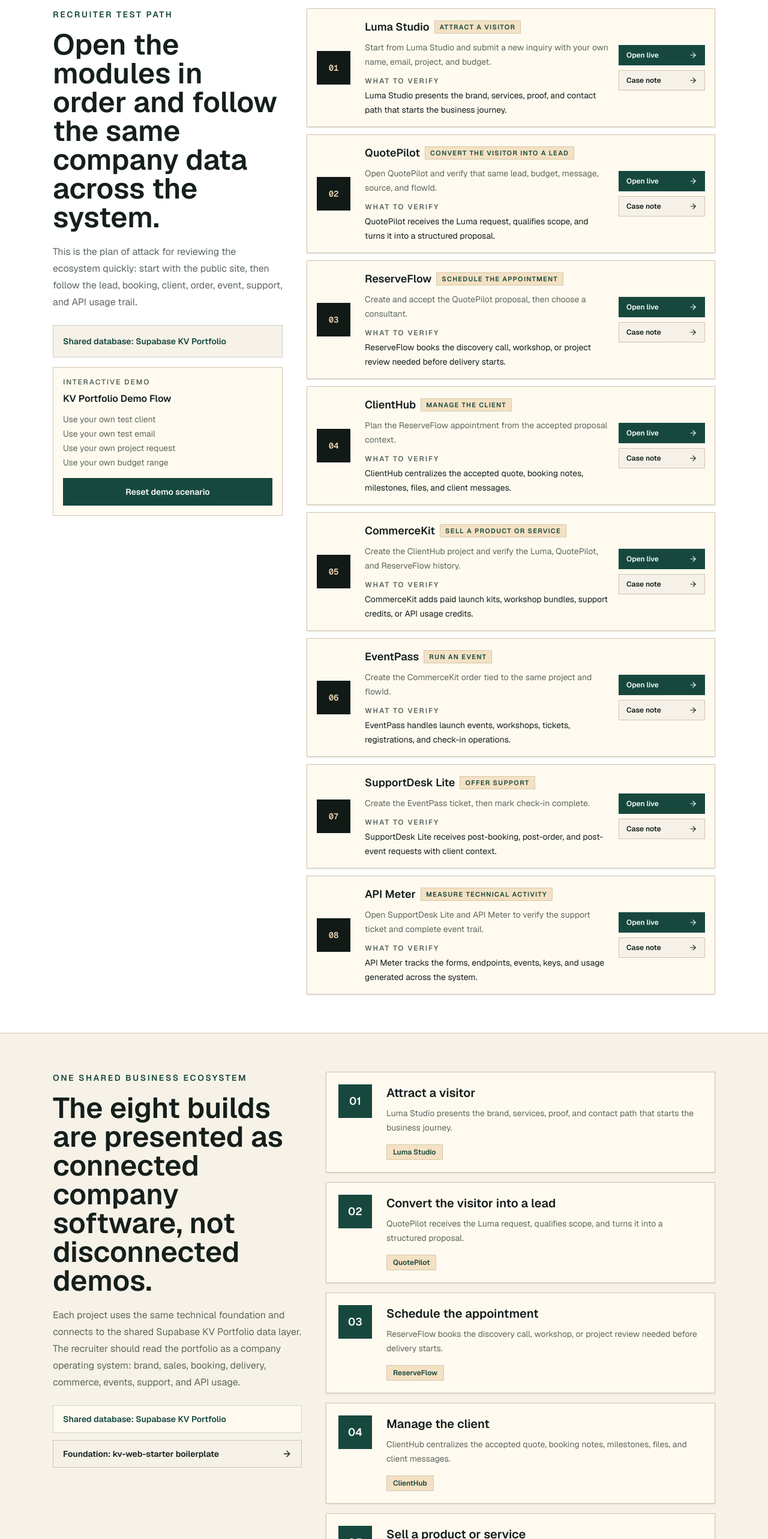
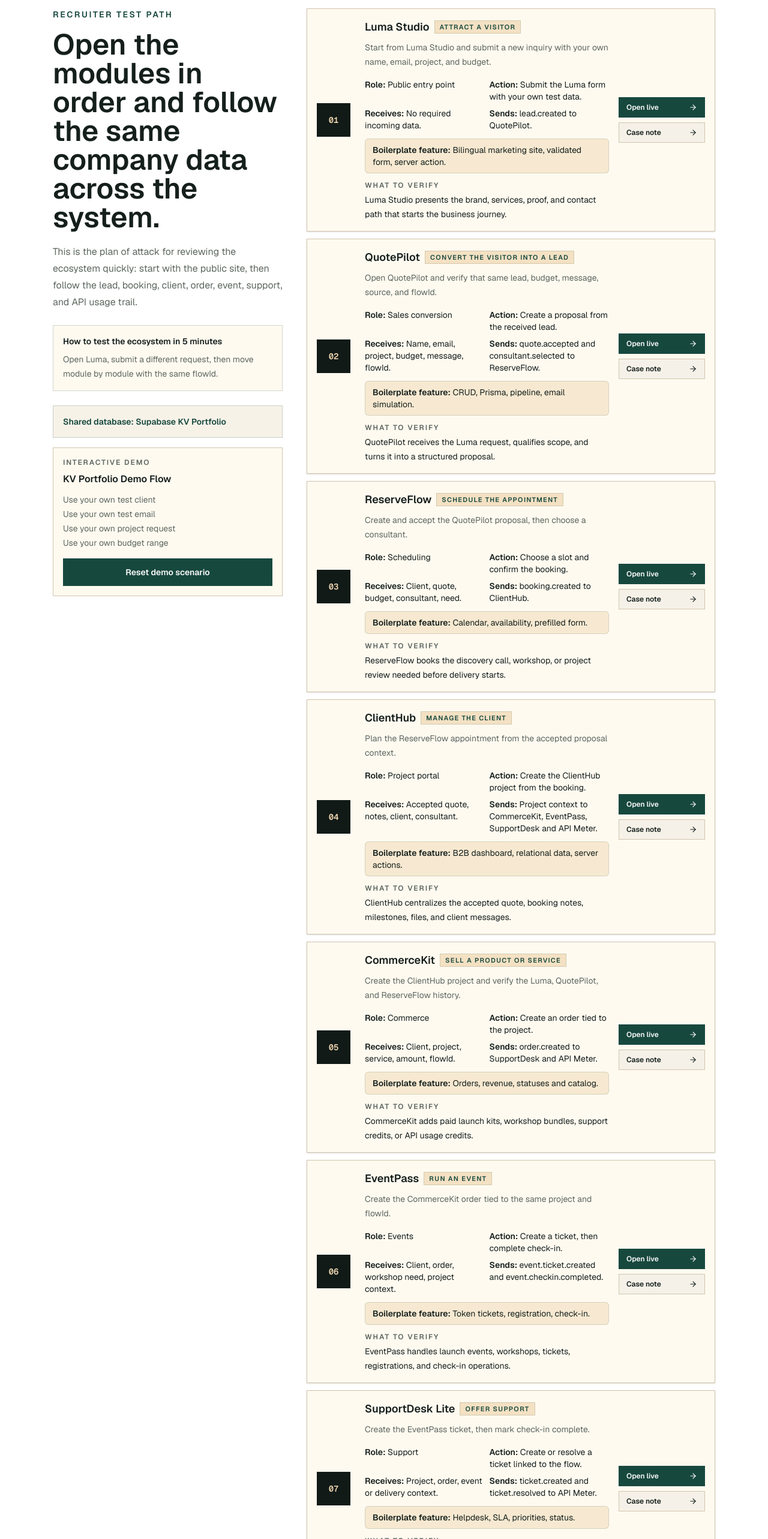
Before and after one commit to kurtisv/dev-portfolio, a Next.js app in the folder apps/web/: page / in a window 1280 px wide. Shown: the part 1280-3846 px from the top of the page at 60% size. Built offline with nearby package versions, Linux system fonts and the light colour scheme; no server answers.

Commit message:
Improve recruiter demo UX

```diff
--- a/apps/web/src/app/page.tsx
+++ b/apps/web/src/app/page.tsx
@@ -122,6 +122,123 @@ export default async function Home() {
       boilerplateSecondary: "Voir le processus",
     },
   }[locale];
+  const stepDetails = locale === "fr"
+    ? [
+        {
+          role: "Porte d'entree publique",
+          action: "Remplir le formulaire Luma avec tes propres infos.",
+          received: "Aucune donnee entrante obligatoire.",
+          sent: "lead.created vers QuotePilot.",
+          boilerplate: "Site vitrine bilingue, formulaire valide, server action.",
+        },
+        {
+          role: "Conversion commerciale",
+          action: "Creer une soumission depuis le lead recu.",
+          received: "Nom, email, projet, budget, message, flowId.",
+          sent: "quote.accepted et consultant.selected vers ReserveFlow.",
+          boilerplate: "CRUD, Prisma, pipeline, simulation email.",
+        },
+        {
+          role: "Planification",
+          action: "Choisir un creneau et confirmer le rendez-vous.",
+          received: "Client, soumission, budget, consultant, besoin.",
+          sent: "booking.created vers ClientHub.",
+          boilerplate: "Calendrier, disponibilites, formulaire pre-rempli.",
+        },
+        {
+          role: "Portail projet",
+          action: "Creer le projet ClientHub depuis le rendez-vous.",
+          received: "Soumission acceptee, notes, client, consultant.",
+          sent: "Projet vers CommerceKit, EventPass, SupportDesk et API Meter.",
+          boilerplate: "Dashboard B2B, donnees relationnelles, actions serveur.",
+        },
+        {
+          role: "Commerce",
+          action: "Creer une commande liee au projet.",
+          received: "Client, projet, service, montant, flowId.",
+          sent: "order.created vers SupportDesk et API Meter.",
+          boilerplate: "Commandes, revenus, statuts et catalogue.",
+        },
+        {
+          role: "Evenementiel",
+          action: "Creer un billet puis marquer le check-in.",
+          received: "Client, commande, besoin atelier, contexte projet.",
+          sent: "event.ticket.created et event.checkin.completed.",
+          boilerplate: "Billets tokenises, inscription, check-in.",
+        },
+        {
+          role: "Support",
+          action: "Creer ou resoudre un ticket lie au parcours.",
+          received: "Contexte projet, commande, evenement ou livraison.",
+          sent: "ticket.created et ticket.resolved vers API Meter.",
+          boilerplate: "Helpdesk, SLA, priorites, statut.",
+        },
+        {
+          role: "Observabilite",
+          action: "Lire les logs et payloads du parcours complet.",
+          received: "Tous les events de l'ecosysteme.",
+          sent: "Mesures visibles pour recruteur.",
+          boilerplate: "Devtool, logs, usage API, monitoring.",
+        },
+      ]
+    : [
+        {
+          role: "Public entry point",
+          action: "Submit the Luma form with your own test data.",
+          received: "No required incoming data.",
+          sent: "lead.created to QuotePilot.",
+          boilerplate: "Bilingual marketing site, validated form, server action.",
+        },
+        {
+          role: "Sales conversion",
+          action: "Create a proposal from the received lead.",
+          received: "Name, email, project, budget, message, flowId.",
+          sent: "quote.accepted and consultant.selected to ReserveFlow.",
+          boilerplate: "CRUD, Prisma, pipeline, email simulation.",
+        },
+        {
+          role: "Scheduling",
+          action: "Choose a slot and confirm the booking.",
+          received: "Client, quote, budget, consultant, need.",
+          sent: "booking.created to ClientHub.",
+          boilerplate: "Calendar, availability, prefilled form.",
+        },
+        {
+          role: "Project portal",
+          action: "Create the ClientHub project from the booking.",
+          received: "Accepted quote, notes, client, consultant.",
+          sent: "Project context to CommerceKit, EventPass, SupportDesk and API Meter.",
+          boilerplate: "B2B dashboard, relational data, server actions.",
+        },
+        {
+          role: "Commerce",
+          action: "Create an order tied to the project.",
+          received: "Client, project, service, amount, flowId.",
+          sent: "order.created to SupportDesk and API Meter.",
+          boilerplate: "Orders, revenue, statuses and catalog.",
+        },
+        {
+          role: "Events",
+          action: "Create a ticket, then complete check-in.",
+          received: "Client, order, workshop need, project context.",
+          sent: "event.ticket.created and event.checkin.completed.",
+          boilerplate: "Token tickets, registration, check-in.",
+        },
+        {
+          role: "Support",
+          action: "Create or resolve a ticket linked to the flow.",
+          received: "Project, order, event or delivery context.",
+          sent: "ticket.created and ticket.resolved to API Meter.",
+          boilerplate: "Helpdesk, SLA, priorities, status.",
+        },
+        {
+          role: "Observability",
+          action: "Read logs and payloads from the full journey.",
+          received: "All ecosystem events.",
+          sent: "Recruiter-visible measurements.",
+          boilerplate: "Devtool, logs, API usage, monitoring.",
+        },
+      ];
 
   return (
     <MarketingPageShell>
@@ -275,6 +392,16 @@ export default async function Home() {
                 <p className="mt-5 leading-7 text-muted-foreground">
                   {signature.testText}
                 </p>
+                <div className="mt-6 border border-primary/20 bg-card p-4">
+                  <p className="text-sm font-semibold">
+                    {locale === "fr" ? "Comment tester l'ecosysteme en 5 minutes" : "How to test the ecosystem in 5 minutes"}
+                  </p>
+                  <p className="mt-2 text-sm leading-6 text-muted-foreground">
+                    {locale === "fr"
+                      ? "Ouvre Luma, soumets une demande differente, puis avance module par module avec le meme flowId."
+                      : "Open Luma, submit a different request, then move module by module with the same flowId."}
+                  </p>
+                </div>
                 <div className="mt-6 border border-primary/20 bg-[#f7f2e8] p-4 text-sm font-semibold text-primary">
                   {ecosystem.database}
                 </div>
@@ -300,10 +427,11 @@ export default async function Home() {
               <div className="grid gap-3">
                 {flow.map((item, index) => {
                   const project = ecosystemProjects.find((entry) => entry.slug === item.projects[0]);
+                  const details = stepDetails[index] ?? stepDetails[0];
                   if (!project) return null;
 
                   return (
-                    <article key={item.step} className="grid gap-4 border border-border bg-card p-4 shadow-sm sm:grid-cols-[4rem_1fr_auto] sm:items-center">
+                    <article key={item.step} className="grid gap-4 border border-border bg-card p-4 shadow-sm lg:grid-cols-[4rem_1fr_auto] lg:items-center">
                       <div className="flex size-14 items-center justify-center bg-[#111a17] font-mono text-sm font-semibold text-[#f0d7b1]">
                         {item.step}
                       </div>
@@ -316,6 +444,15 @@ export default async function Home() {
                         </div>
                         <p className="mt-2 text-sm leading-6 text-muted-foreground">
                           {signature.testSteps[index]}
+                        </p>
+                        <div className="mt-4 grid gap-2 text-sm md:grid-cols-2">
+                          <p><span className="font-semibold">{locale === "fr" ? "Role:" : "Role:"}</span> {details.role}</p>
+                          <p><span className="font-semibold">{locale === "fr" ? "Action:" : "Action:"}</span> {details.action}</p>
+                          <p><span className="font-semibold">{locale === "fr" ? "Recoit:" : "Receives:"}</span> {details.received}</p>
+                          <p><span className="font-semibold">{locale === "fr" ? "Transmet:" : "Sends:"}</span> {details.sent}</p>
+                        </div>
+                        <p className="mt-3 rounded-md border border-primary/15 bg-secondary/50 px-3 py-2 text-sm">
+                          <span className="font-semibold">{locale === "fr" ? "Fonction boilerplate:" : "Boilerplate feature:"}</span> {details.boilerplate}
                         </p>
                         <p className="mt-3 text-xs font-semibold uppercase tracking-[0.16em] text-muted-foreground">
                           {signature.testSignal}
--- a/apps/web/src/lib/dashboard-auth.ts
+++ b/apps/web/src/lib/dashboard-auth.ts
@@ -10,7 +10,12 @@ export async function requireDashboardAccess() {
   const session = await auth();
 
   if (!session?.user?.email) {
-    redirect("/login");
+    return {
+      userId: "recruiter-demo",
+      email: "recruiter-demo@kvportfolio.dev",
+      organizationId: "portfolio-demo",
+      role: Role.OWNER,
+    };
   }
 
   const email = session.user.email;
--- a/apps/web/src/proxy.ts
+++ b/apps/web/src/proxy.ts
@@ -1,4 +1,8 @@
-export { auth as proxy } from "@/lib/auth";
+import { NextResponse } from "next/server";
+
+export function proxy() {
+  return NextResponse.next();
+}
 
 export const config = {
   matcher: ["/dashboard/:path*"],
```
